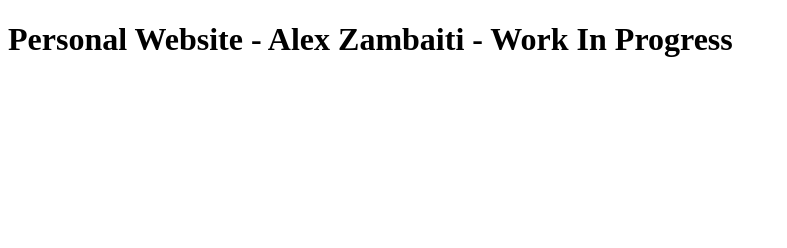
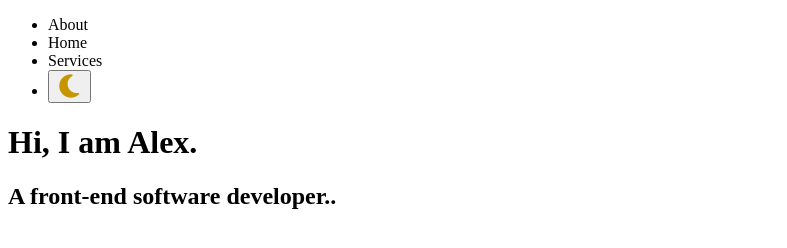
Before and after one commit to alex-coder2010/personal-website, a plain HTML site: page index.html in a window 1280 px wide. Shown: the whole page, without its empty margins (0-787 px from the left). Drawn offline with Linux system fonts and the light colour scheme.

Commit message:
Update index.html

```diff
--- a/index.html
+++ b/index.html
@@ -6,10 +6,30 @@
     <title>Document</title>
     <link rel = "stylesheet" href = "style.css">
     <script src = "script.js" defer></script>
+    <script src="https://kit.fontawesome.com/4f19689261.js" crossorigin="anonymous"></script>  <!-- font awesome script -->
 </head>
-<body>
+<body class = "dark">
     <main>
-        <h1>Personal Website - Alex Zambaiti - Work In Progress</h1>
+
+        <!--  <h1>Personal Website - Alex Zambaiti - Work In Progress</h1>  !-->
+
+        <header class = "header">
+            <nav>
+                <ul>
+                    <li id = "about"><a>About</a></li>
+                    <li id = "home"><a>Home</a></li>
+                    <li id = "services"><a>Services</a></li>
+                    <li id = "nightModeListItem" ><button id = "nightModeButton" onclick = darkMode(this.firstChild)><i class="fa-solid fa-moon" style="color: hsl(45, 100%, 39%); font-size: 2em; width: 1em; height: 1em;"></i></button></li>
+                </ul>
+            </nav>
+        </header>
+
+        <div class="container">
+            <h1 class = "title">Hi, I am Alex.</h1>
+            <h2 class = "title">A front-end software developer..</h2>
+        </div>
+
+
     </main>
 </body>
 </html>
```
